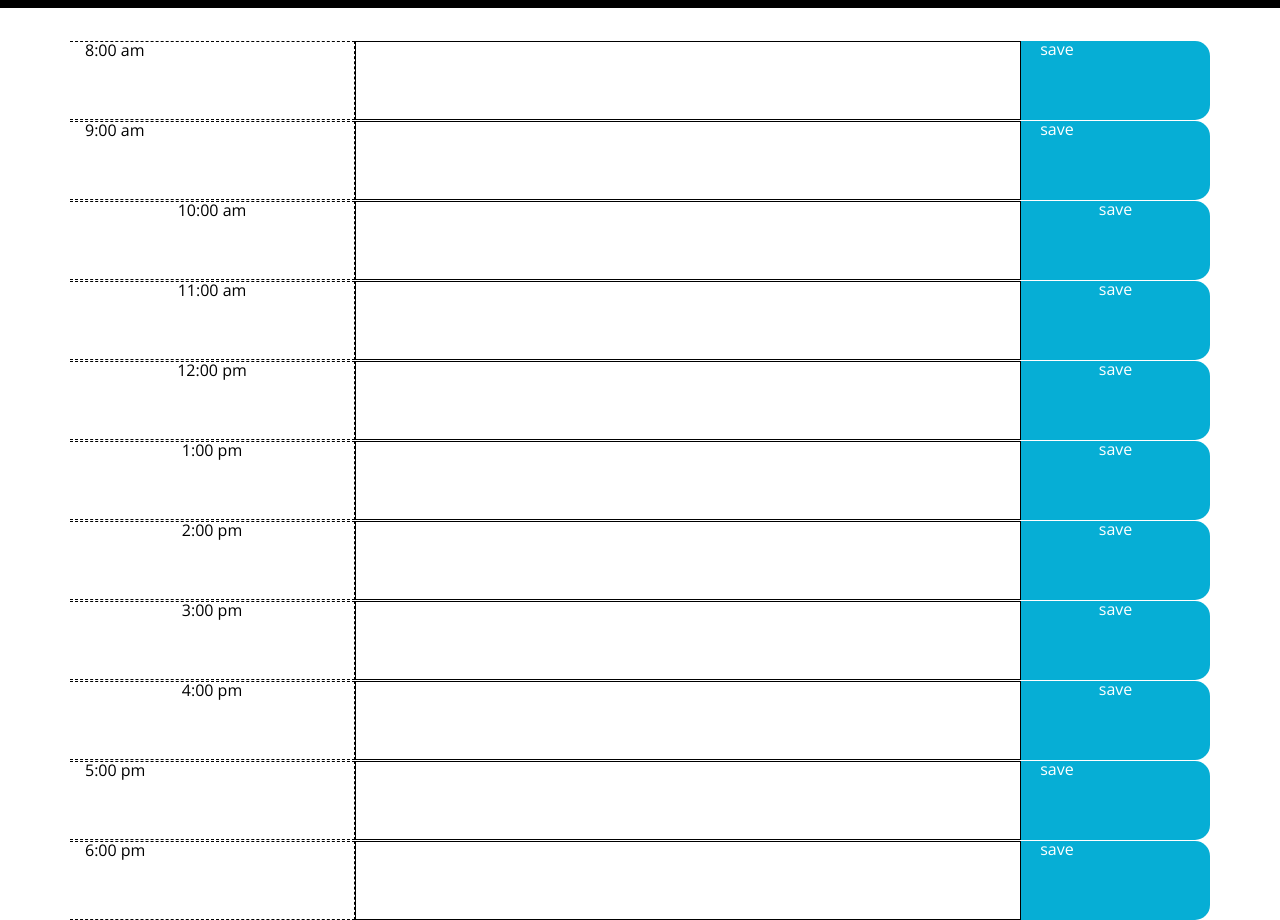
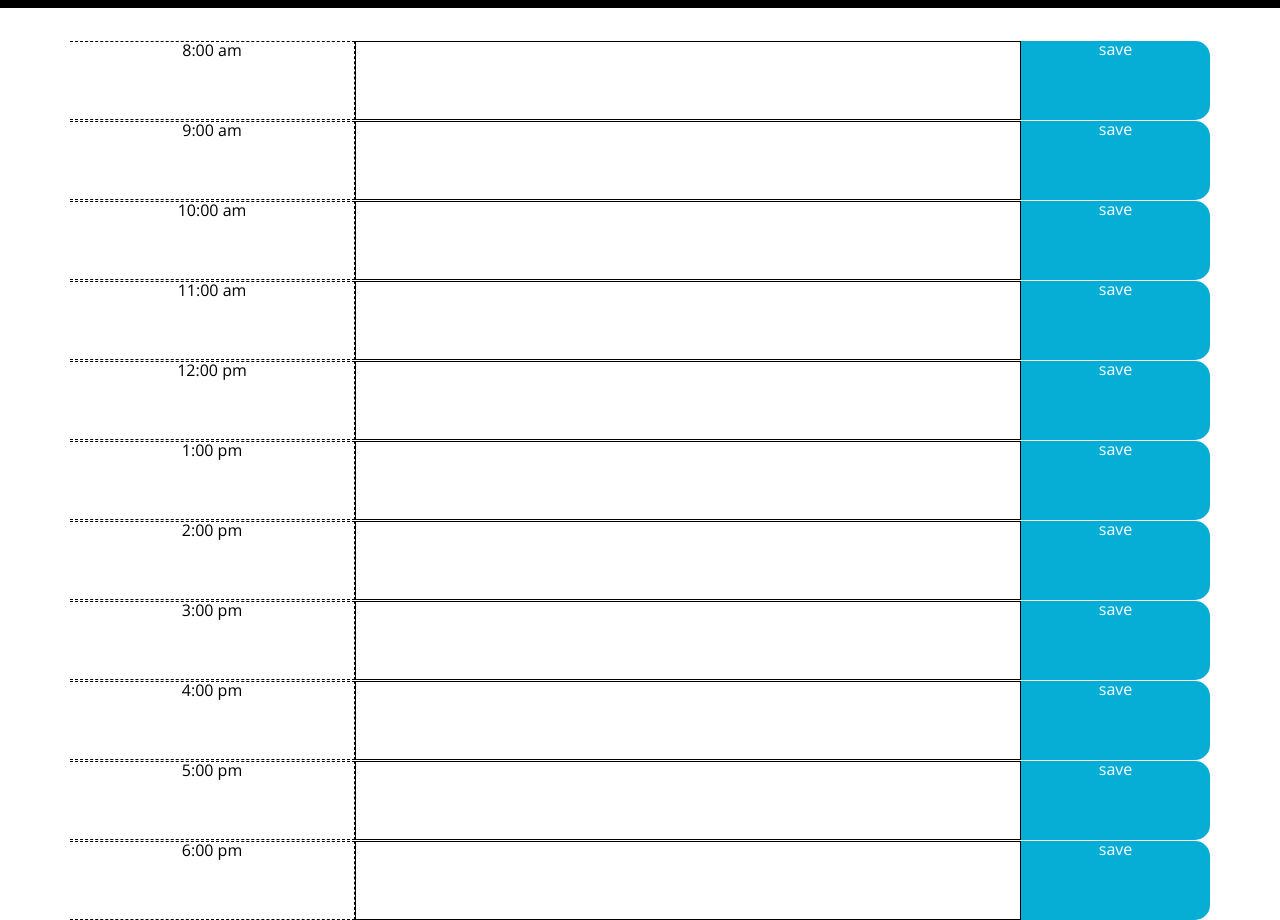
Before and after one commit to SWEFuture20/Digital-Planner, a plain HTML site: page index.html in a window 1280 px wide. Shown: the part 260-1180 px from the top of the page. Drawn offline with nearby package versions, Linux system fonts and the light colour scheme.

Commit message:
finished the time-block

```diff
--- a/index.html
+++ b/index.html
@@ -33,12 +33,12 @@
 
 
         <!-- TIMES -->
-        <div class = "row my-row">
+        <div class = "row my-row time-block">
         <div class="col-3 time start-800 hour">8:00 am</div>
         <textarea class="col-7 description"></textarea>
         <div class = "col-2 my-col col-b3 saveBtn"> save </div>
       </div>
-      <div class = "row my-row">
+      <div class = "row my-row time-block">
         <div class="col-3 time start-900 hour">9:00 am</div>
         <textarea class="col-7 description"></textarea>
         <div class = "col-2 my-col col-b3 saveBtn"> save </div>
@@ -78,12 +78,12 @@
         <textarea class="col-7 description"></textarea>
         <div class = "col-2 my-col col-b3 saveBtn"> save </div>
       </div>
-      <div class = "row my-row">
+      <div class = "row my-row time-block">
         <div class="col-3 time start-1700 hour">5:00 pm</div>
         <textarea class="col-7 description"></textarea>
         <div class = "col-2 my-col col-b3 saveBtn"> save </div>
       </div>
-      <div class = "row my-row">
+      <div class = "row my-row time-block">
         <div class="col-3 start-1800 hour">6:00 pm</div>
         <textarea class="col-7 description"></textarea>
         <div class = "col-2 my-col col-b3 saveBtn"> save </div>
```
